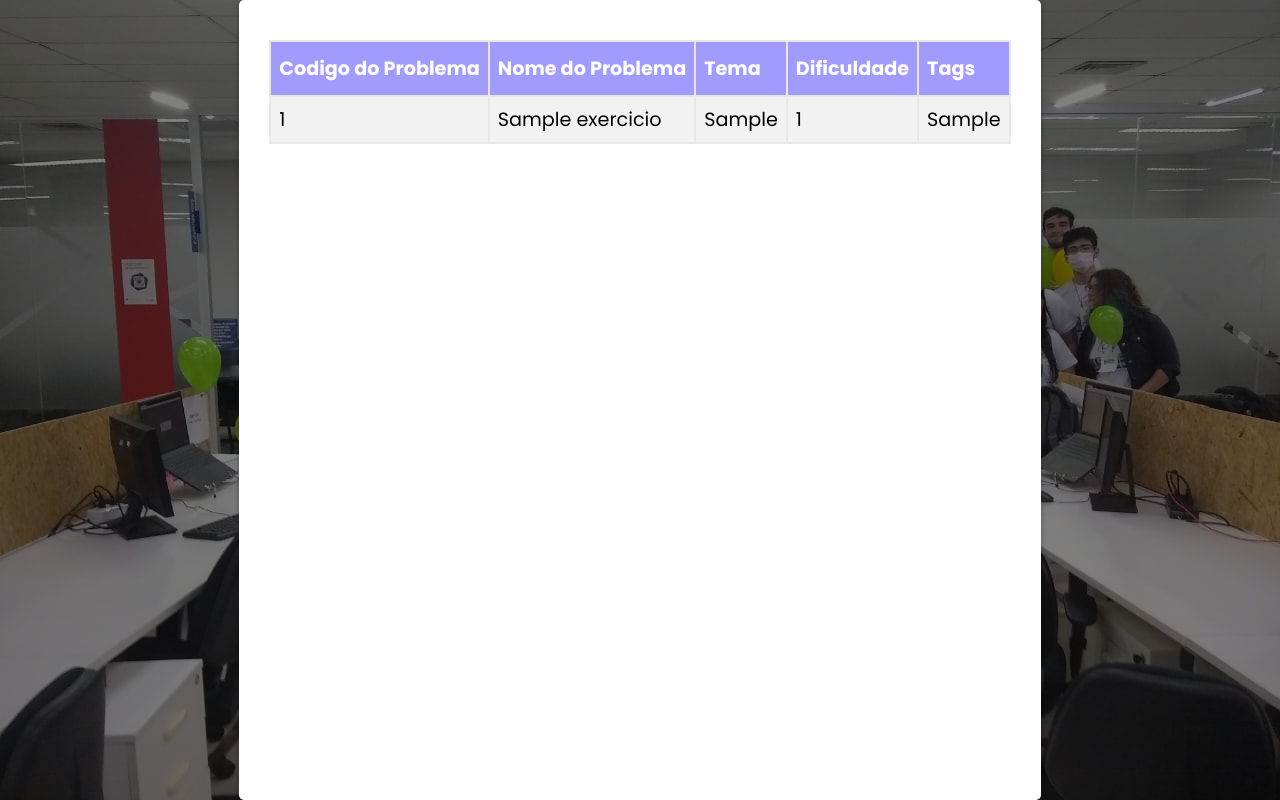
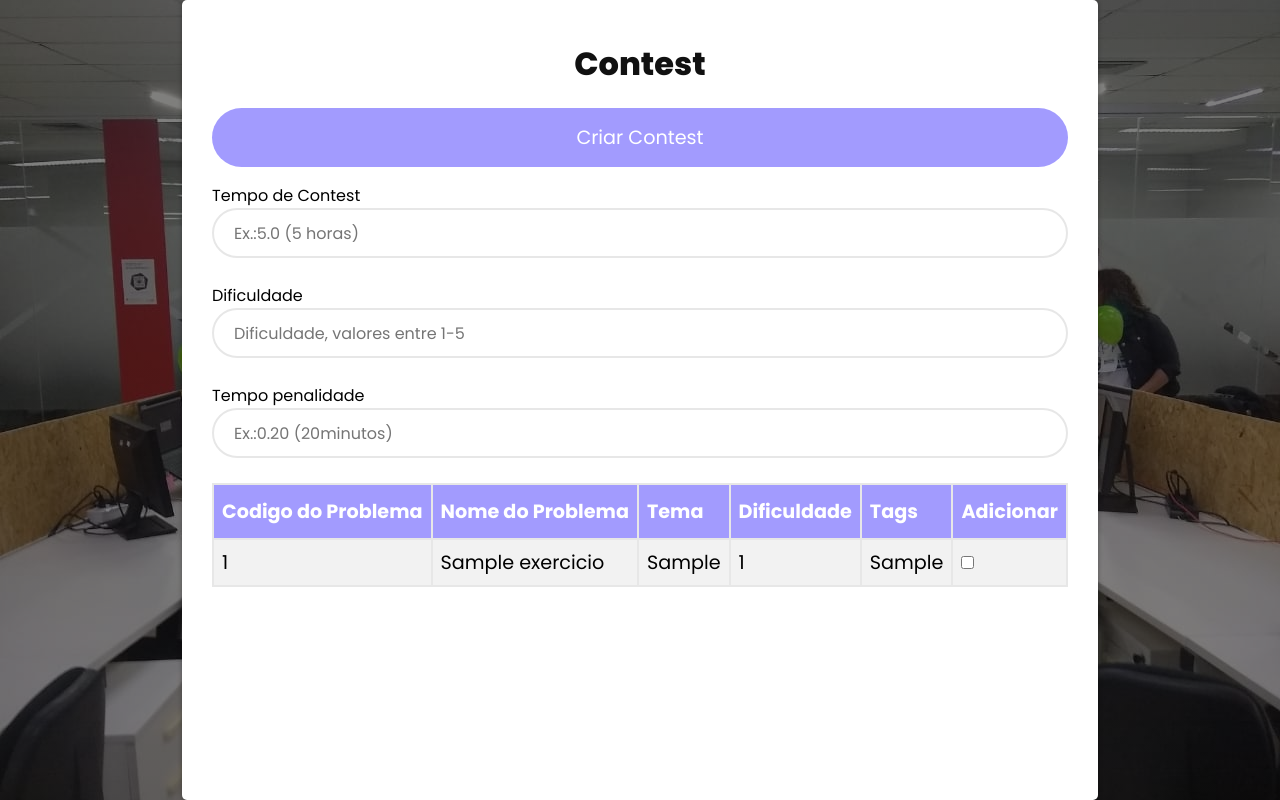
Before and after one commit to Nick146Br/PCBD-UNESP, a PHP site: page /register_contest.php in a window 1280 px wide. Run offline with PHP 8.4, Linux system fonts and the light colour scheme; tables that the repository leaves empty hold one stand-in row (values such as "Sample post").

Commit message:
Adicionando checkbox Contest e style table

```diff
--- a/register_contest.php
+++ b/register_contest.php
@@ -9,64 +9,72 @@ error_reporting(0);
 $sql = "SELECT * FROM exercicio";
 $result = mysqli_query($conn, $sql);
 
+if (isset($_POST['submit'])) {
+
+  $Codigo_Exercicio = $_POST['Codigo_Exercicio'];
+  $Nome_Exercicio = $_POST['Nome_Exercicio'];
+  $Tema = $_POST['Tema'];
+  $Enunciado = $_POST['Enunciado'];
+  $Dificuldade = $_POST['Dificuldade'];
+  $Tags = $_POST['Tags'];
+
+  $sql = "INSERT INTO contest VALUES (DEFAULT, '$Nome_Exercicio', '$Tema', '$Enunciado', '$Dificuldade', '$Tags')";
+  // var_dump($sql);
+  $result = mysqli_query($conn, $sql);
+
+  if ($result) {
+    echo "<script>alert('yay! submissao enviada!')</script>";
+    header("Location: home.php");
+  } else {
+    echo "<script>alert('Woops! Algo deu errado')</script>";
+  }
+}
+
 ?>
 
 <!DOCTYPE html>
 <html>
+
 <head>
   <meta charset="utf-8" />
   <meta name="viewport" content="width=device-width, initial-scale=1.0" />
 
-    <link
-      rel="stylesheet"
-      href="https://stackpath.bootstrapcdn.com/font-awesome/4.7.0/css/font-awesome.min.css"
-    />
+  <link rel="stylesheet" href="https://stackpath.bootstrapcdn.com/font-awesome/4.7.0/css/font-awesome.min.css" />
 
   <link rel="stylesheet" type="text/css" href="style.css" />
 
-    <title>Login Form - Pure Coding</title>
+  <title>Submissão de Exercicio</title>
 
-    <style>
-      #problemas {
-        font-family: Arial, Helvetica, sans-serif;
-        font-size: 1.2rem;
-        color: black;
-        border-collapse: collapse;
-        width: 100%;
-      }
 
-      #problemas td,
-      #problemas th {
-        border: 2px solid #e7e7e7;
-        border-radius: 3px;
-        padding: 8px;
-      }
+</head>
 
-      #problemas tr:nth-child(even) {
-        background-color: #f2f2f2;
-      }
+<body>
+  <div class="container" id="cad_submissao" style="min-width: 400px; height: 800px">
 
-      #problemas tr:hover {
-        background-color: #a29bfe;
-        color: white;
-      }
+    <form action="" method="POST" class="login-email" id="form_submission">
 
-      #problemas th {
-        padding-top: 12px;
-        padding-bottom: 12px;
-        text-align: left;
-        background-color: #a29bfe;
-        color: white;
-      }
-    </style>
-  </head>
-  <body>
-    <div
-      class="container"
-      id="cad_submissao"
-      style="min-width: 400px; height: 800px"
-    >
-      <form action="" method="POST" class="login-email" id="form_submission">
+      <p class="login-text" style="font-size: 2rem; font-weight: 800;">Contest</p>
+
+      <div class="input-group">
+        <button name="submit" class="btn">Criar Contest</button>
+      </div>
+
+      Tempo de Contest
+      <div class="input-group">
+        <input type="text" placeholder="Ex.:5.0 (5 horas)" name="Tempo_duracao" value="" required>
+      </div>
+
+      Dificuldade
+      <div class="input-group">
+        <input type="number" placeholder="Dificuldade, valores entre 1-5" name="Dificuldade" value="" min="1" max="5" required>
+      </div>
+
+      Tempo penalidade
+
+      <div class="input-group">
+        <input type="text" placeholder="Ex.:0.20 (20minutos)" name="Tempo_penalidade" value="" required>
+      </div>
+
       <table id="problemas">
         <tr>
           <th>Codigo do Problema</th>
@@ -74,25 +82,53 @@ $result = mysqli_query($conn, $sql);
           <th>Tema</th>
           <th>Dificuldade</th>
           <th>Tags</th>
+          <th>Adicionar</th>
         </tr>
         <!-- PHP CODE TO FETCH DATA FROM ROWS -->
         <?php
         // LOOP TILL END OF DATA
-	while($rows=$result->fetch_assoc()) { ?>
+        while ($rows = $result->fetch_assoc()) { ?>
           <tr>
             <!-- FETCHING DATA FROM EACH
 		ROW OF EVERY COLUMN -->
-            <td><?php echo $rows['Codigo_Exercicio'];?></td>
-            <td><?php echo $rows['Nome_Exercicio'];?></td>
-            <td><?php echo $rows['Tema'];?></td>
-            <td><?php echo $rows['Dificuldade'];?></td>
-            <td><?php echo $rows['Tags'];?></td>
+            <td><?php echo $rows['Codigo_Exercicio']; ?></td>
+            <td><?php echo $rows['Nome_Exercicio']; ?></td>
+            <td><?php echo $rows['Tema']; ?></td>
+            <td><?php echo $rows['Dificuldade']; ?></td>
+            <td><?php echo $rows['Tags']; ?></td>
+            <td><input type="checkbox" name="problem[]" value= "<?php echo $rows['Codigo_Exercicio']; ?> "></td>
           </tr>
         <?php
         }
         ?>
       </table>
     </form>
+    <?php
+    if (isset($_POST['submit'])) {
+      // $host = "localhost"; //host name
+      // $username = "root"; //database username
+      // $word = ""; //database word
+      // $db_name = "sub_db"; //database name
+      // $tbl_name = "request_quote"; //table name
+      // $con = mysqli_connect("$host", "$username", "$word", "$db_name") or die("cannot connect"); //connection string
+
+      $checkbox1 = $_POST['problem'];
+      $chk = "";
+      foreach ($checkbox1 as $chk1) {
+        $chk .= $chk1 . ",";
+      }
+
+      $in_ch = mysqli_query($con, "insert into request_quote(technology) values ('$chk')");
+      if ($in_ch == 1) {
+        echo '<script>alert("Inserted Successfully")</script>';
+      } else {
+        echo '<script>alert("Failed To Insert")</script>';
+      }
+    }
+    ?>
+
+
   </div>
 </body>
+
 </html>
--- a/register_problem.php
+++ b/register_problem.php
@@ -25,6 +25,7 @@ if (isset($_POST['submit'])) {
 
     if ($result) {
         echo "<script>alert('yay! submissao enviada!')</script>";
+        header("Location: home.php");
     } else {
         echo "<script>alert('Woops! Algo deu errado')</script>";
     }
--- a/style.css
+++ b/style.css
@@ -159,3 +159,38 @@ body {
         display: block;
     }
 }
+
+
+
+/*Tabelas*/
+#problemas {
+font-family: Arial, Helvetica, sans-serif;
+font-size: 1.2rem;
+color: black;
+border-collapse: collapse;
+width: 100%;
+}
+
+#problemas td,
+#problemas th {
+border: 2px solid #e7e7e7;
+border-radius: 3px;
+padding: 8px;
+}
+
+#problemas tr:nth-child(even) {
+background-color: #f2f2f2;
+}
+
+#problemas tr:hover {
+background-color: #a29bfe;
+color: white;
+}
+
+#problemas th {
+padding-top: 12px;
+padding-bottom: 12px;
+text-align: left;
+background-color: #a29bfe;
+color: white;
+}
```
Also changed, not shown: register.php (+6 -4 lines). Lines whose indentation alone changed are shown as unchanged.
